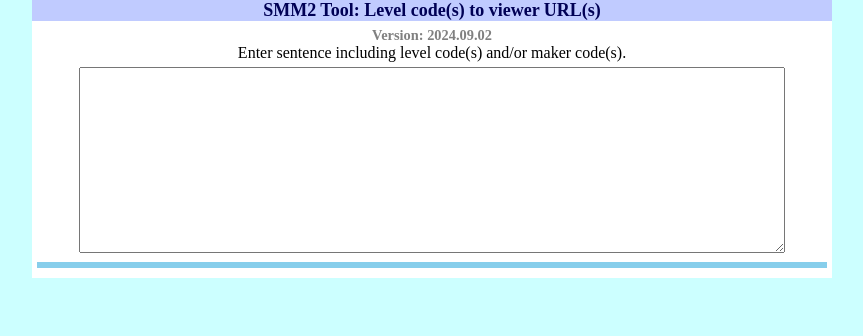
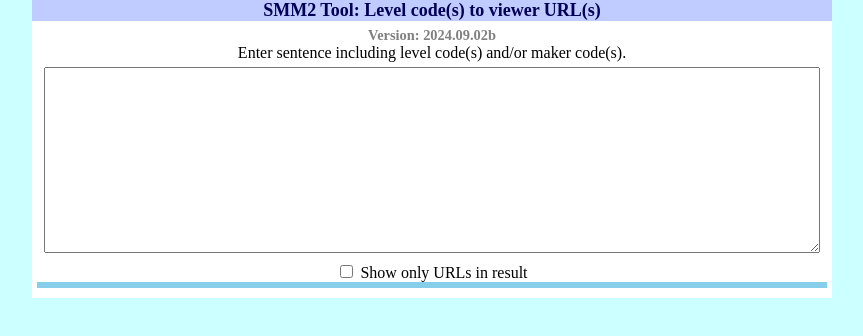
Before and after one commit to tatt61880/smm2, a website: page index.html in a window 1280 px wide. Shown: the whole page, without its empty margins (208-1071 px from the left). Drawn offline with Linux system fonts and the light colour scheme.

Commit message:
URLのみを表示するチェックボックスを追加

```diff
--- a/css/main.css
+++ b/css/main.css
@@ -60,7 +60,7 @@
 }
 
 #input-text {
-  width: 700px;
+  width: 770px;
   margin: 5px;
   font-size: 16px;
 }
@@ -74,3 +74,7 @@
 .level-code {
   font-family: monospace;
 }
+
+input[type="checkbox"] {
+  cursor: pointer;
+}
--- a/index.html
+++ b/index.html
@@ -4,12 +4,12 @@
   <title>SMM2 Tool</title>
   <meta charset="UTF-8">
   <meta name="viewport" content="width=800, user-scalable=no">
-  <link rel="icon" type="image/x-icon" href="./images/favicon.png?2024.09.02">
-  <link rel="apple-touch-icon" sizes="152x152" href="./images/apple-touch-icon.png?2024.09.02">
+  <link rel="icon" type="image/x-icon" href="./images/favicon.png?2024.09.02b">
+  <link rel="apple-touch-icon" sizes="152x152" href="./images/apple-touch-icon.png?2024.09.02b">
 
-  <link rel="stylesheet" href="./css/main.css?2024.09.02">
+  <link rel="stylesheet" href="./css/main.css?2024.09.02b">
 
-  <script src="./src/main.js?2024.09.02"></script>
+  <script src="./src/main.js?2024.09.02b"></script>
 </head>
 
 <body>
@@ -21,8 +21,9 @@
     <span>
       Enter sentence including level code(s) and/or maker code(s).
     </span>
-    <textarea rows="10" id="input-text"></textarea>
+    <textarea rows="10" id="input-text"></textarea><br>
 
+    <label for="options-url-only"><input type="checkbox" id="options-url-only"> Show only URLs in result</label>
     <div id="result"></div>
   </div>
 </div>
--- a/src/main.js
+++ b/src/main.js
@@ -1,16 +1,18 @@
 (function () {
   'use strict';
-  const version = 'Version: 2024.09.02';
+  const version = 'Version: 2024.09.02b';
 
   window.onload = function () {
     document.getElementById('version-info').innerText = version;
     document.getElementById('input-text').addEventListener('input', update, false);
+    document.getElementById('options-url-only').addEventListener('change', update, false);
 
     update();
   };
 
   function update() {
     const inputText = document.getElementById('input-text').value;
+    const urlOnly = document.getElementById('options-url-only').checked;
 
     let result = '';
     const re = /\b([B-DF-HJ-NP-TV-Y0-9]{3})-?([B-DF-HJ-NP-TV-Y0-9]{3})-?([B-DF-HJ-NP-TV-Y0-9]{3})\b/gi;
@@ -49,7 +51,11 @@
       const codeInfo = codeInfoMap.get(code);
       const type = codeInfo.d === 1n ? 'maker' : 'level';
       const viewerUrl = `https://smm2.wizul.us/smm2/${type}/${code}`;
-      result += `<span class="level-code">${code}: <a target="_blank" href="${viewerUrl}">${viewerUrl}</a>${textInfo}</span><br>`;
+      if (urlOnly) {
+        result += `<span class="level-code"><a target="_blank" href="${viewerUrl}">${viewerUrl}</a></span><br>`;
+      } else {
+        result += `<span class="level-code">${code}: <a target="_blank" href="${viewerUrl}">${viewerUrl}</a>${textInfo}</span><br>`;
+      }
     }
 
     document.getElementById('result').innerHTML = result;
```
